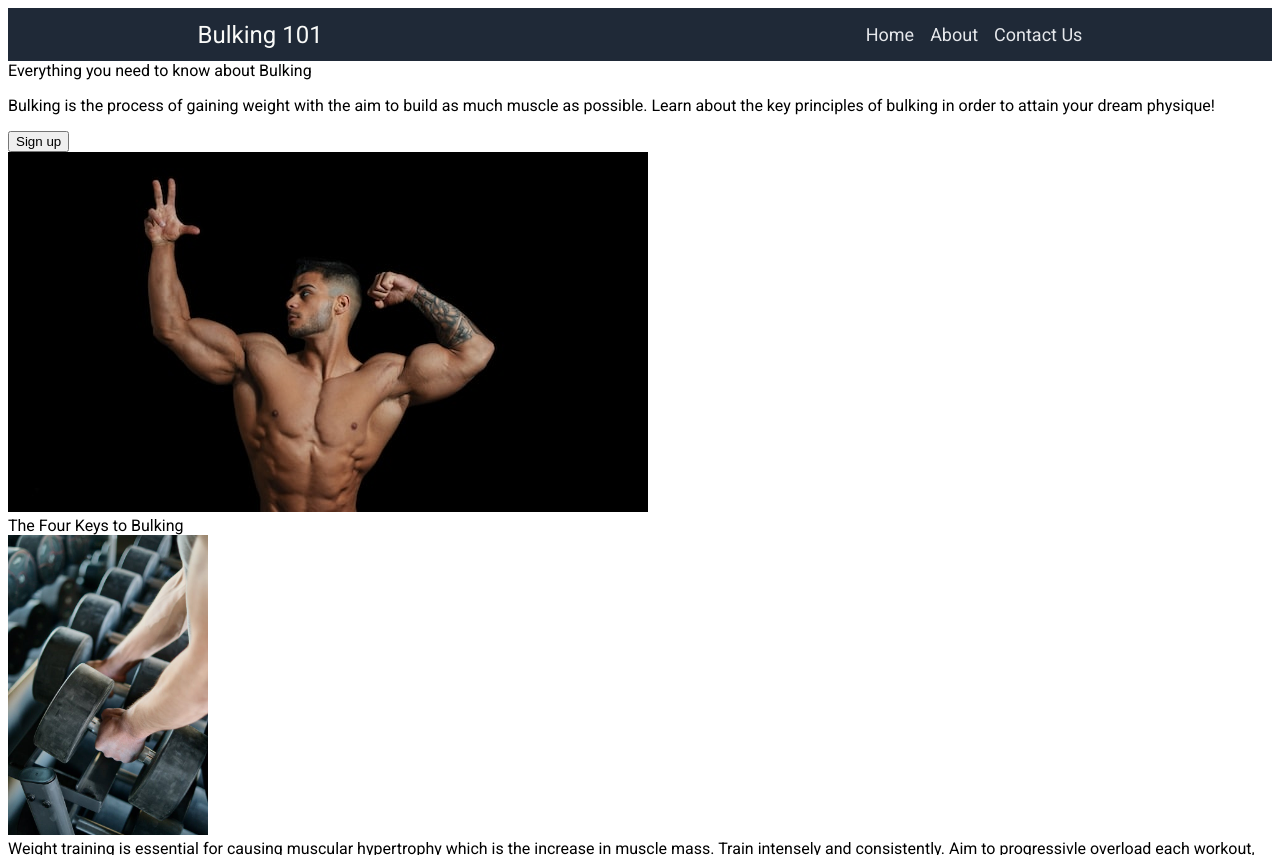
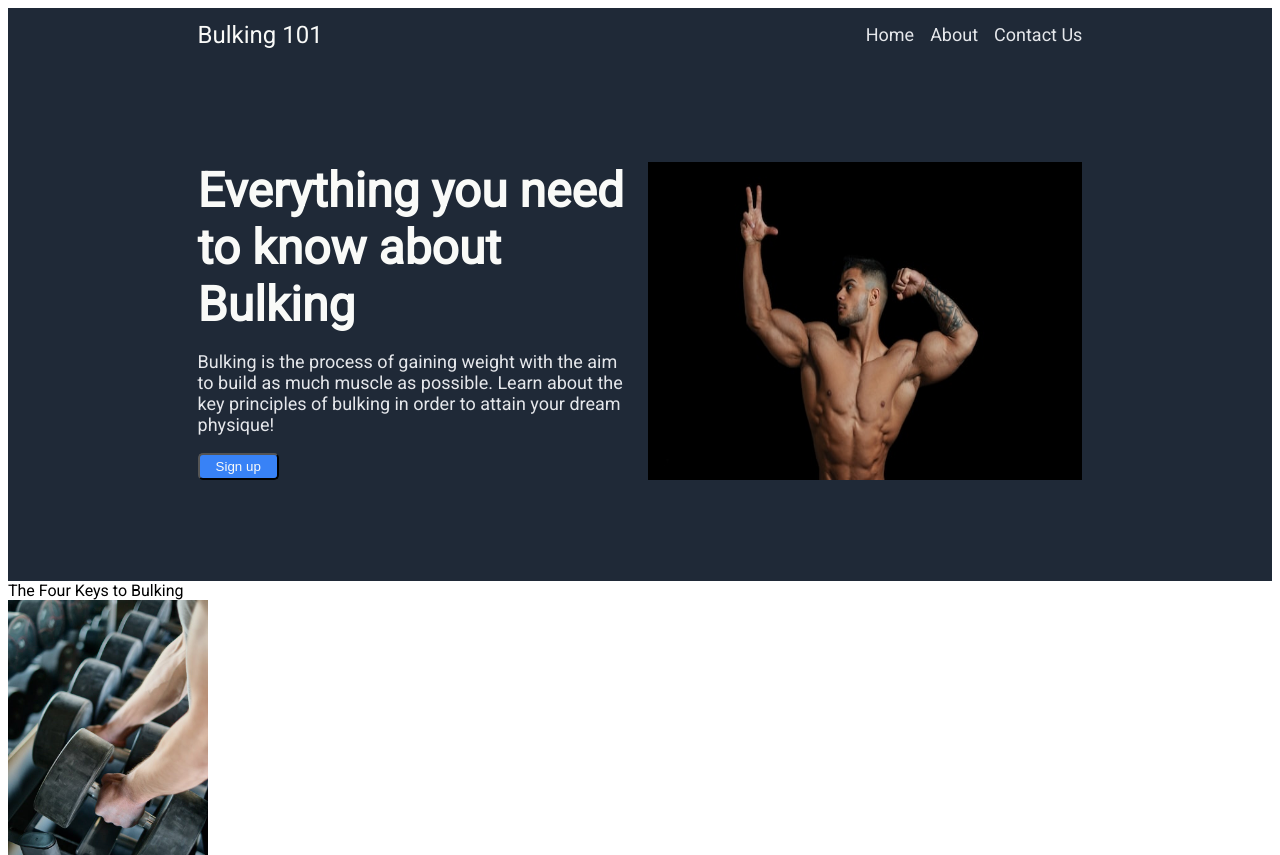
Before and after one commit to kennydn99/landing-page, a plain HTML site: page index.html in a window 1280 px wide. Shown: the top 855 px of the page. Drawn offline with Linux system fonts and the light colour scheme.

Commit message:
Finish styling the rest of header section

```diff
--- a/index.html
+++ b/index.html
@@ -12,9 +12,9 @@
         <div class="header-logo-text">Bulking 101</div>
         <div class="header-links">
             <ul>
-                <li><a href="">Home</a></li>
-                <li><a href="">About</a></li>
-                <li><a href="">Contact Us</a></li>
+                <li><a href="" class="header-text">Home</a></li>
+                <li><a href="" class="header-text">About</a></li>
+                <li><a href="" class="header-text">Contact Us</a></li>
             </ul>
         </div>
     </div>
@@ -22,13 +22,15 @@
     <div class="top-container">
         <div class="left">
             <div class="heading">Everything you need to know about Bulking</div>
-            <p>
+            <p class="header-text">
                 Bulking is the process of gaining weight with the aim to build as much muscle as possible.
                 Learn about the key principles of bulking in order to attain your dream physique!
             </p>
             <button>Sign up</button>
         </div>
-        <img src="images/bulk-main-img.jpg" alt="Image of bodybuilder">
+        <div class="img-container">
+            <img src="images/bulk-main-img.jpg" alt="Image of bodybuilder">
+        </div>
     </div>
 
     <div class="mid-container">
--- a/styles.css
+++ b/styles.css
@@ -25,6 +25,46 @@ ul {
 
 a {
     text-decoration: none;
+}
+
+.header-text {
     font-size: 18px;
     color: #e5e7eb;
 }
+
+.top-container {
+    background-color: #1f2937;
+    display: flex;
+    padding: 8% 15%;
+    justify-content: center;
+    gap: 16px;
+}
+
+.heading {
+    font-size: 48px;
+    font-weight: bolder;
+    color: #F9FAF8;
+}
+
+.left {
+    flex: 1;
+    display: flex;
+    flex-direction: column;
+    align-items: flex-start;
+}
+
+.img-container {
+    flex: 1;
+}
+
+.img-container img {
+    width: 100%;
+    height: 100%;
+}
+
+button {
+    background-color: #3882F6;
+    color: #F9FAF8;
+    border-radius: 5px;
+    padding: 4px 16px;
+}
```
